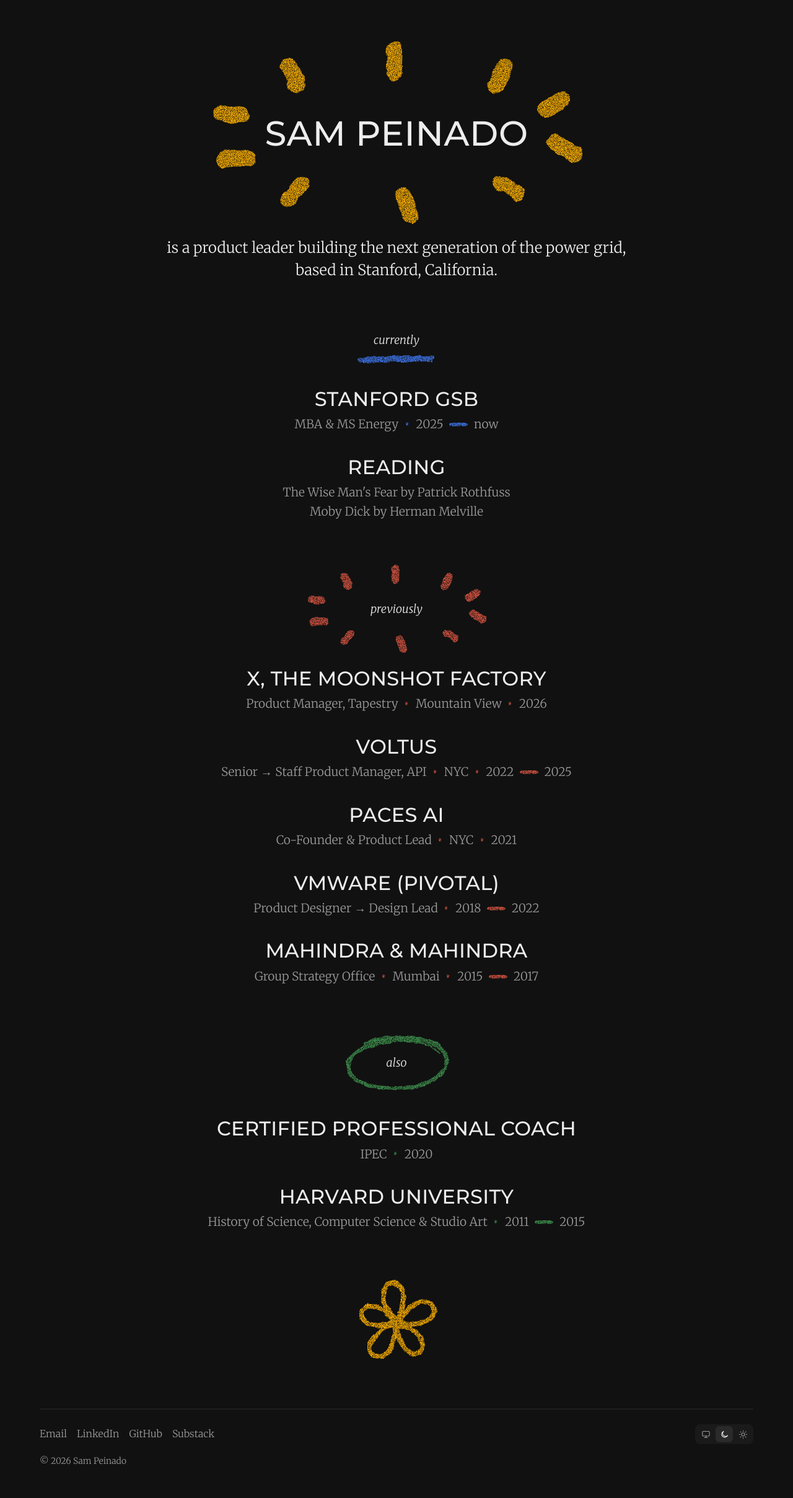
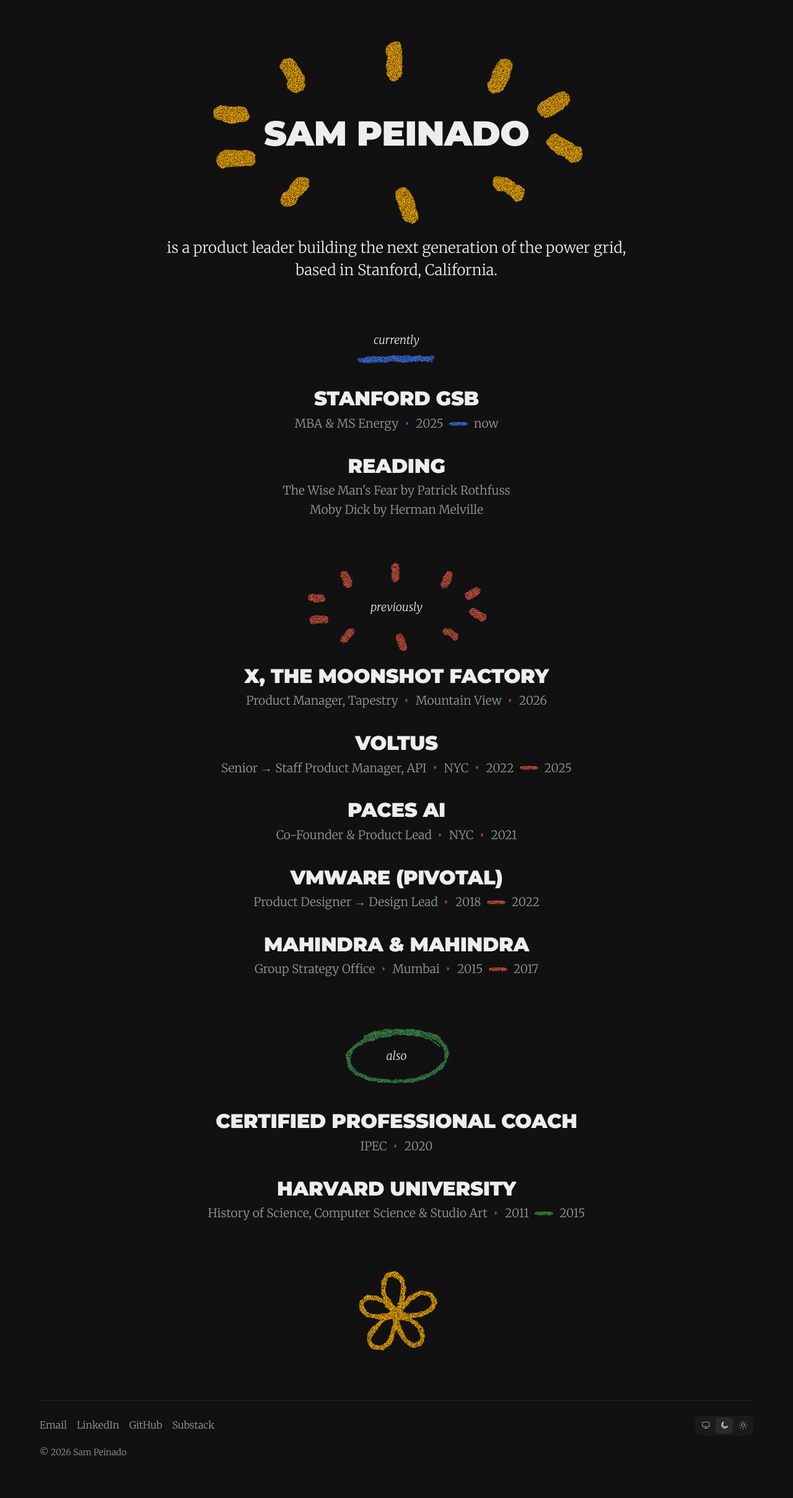
Before and after one commit to sampeinado/sampeinado.github.io, a Jekyll site: the page built from work/index.html, in a window 1280 px wide. Shown: the whole page at 62% size. Built offline with Jekyll 4.4.1, drawn with Linux system fonts in a browser that asks for light colours.

Commit message:
Match Work page headings to homepage heading style
Co-Authored-By: Claude Opus 5.5 <noreply@anthropic.com>

```diff
--- a/_includes/head.html
+++ b/_includes/head.html
@@ -11,5 +11,5 @@
 </script>
 <link rel="preconnect" href="https://fonts.googleapis.com">
 <link rel="preconnect" href="https://fonts.gstatic.com" crossorigin>
-<link href="https://fonts.googleapis.com/css2?family=Merriweather:ital,wght@0,300;0,700;1,300&family=Montserrat:wght@500;700;900&display=swap" rel="stylesheet">
+<link href="https://fonts.googleapis.com/css2?family=Merriweather:ital,wght@0,300;0,700;1,300&family=Montserrat:wght@700;900&display=swap" rel="stylesheet">
 <link rel="stylesheet" href="{{ '/assets/css/style.css' | relative_url }}?v={{ site.time | date: '%s' }}">
--- a/assets/css/style.css
+++ b/assets/css/style.css
@@ -144,8 +144,8 @@ section + section { margin-top: 2.5rem; }
 .burst-wrap .mark-burst { position: absolute; inset: 0; width: 100%; height: 100%; }
 .resume-name {
   position: relative; margin: 0;
-  font-family: "Montserrat", sans-serif; font-weight: 500;
-  font-size: clamp(2rem, 6.5vw, 3.5rem); letter-spacing: 0.01em; line-height: 1; text-transform: uppercase;
+  font-family: "Montserrat", sans-serif; font-weight: 900;
+  font-size: clamp(2rem, 6.5vw, 3.5rem); letter-spacing: -0.01em; line-height: 1.05; text-transform: uppercase;
 }
 .resume-intro { font-size: clamp(1.15rem, 2.6vw, 1.5rem); line-height: 1.5; margin: 1.5rem auto 0; max-width: 32em; }
 
@@ -160,8 +160,8 @@ section + section { margin-top: 2.5rem; }
 
 .resume-item { margin-bottom: 2.25rem; }
 .resume-item h2 {
-  font-family: "Montserrat", sans-serif; font-weight: 500;
-  font-size: clamp(1.4rem, 4vw, 2rem); letter-spacing: 0.01em; line-height: 1.15; margin: 0 0 0.4rem; text-transform: uppercase;
+  font-family: "Montserrat", sans-serif; font-weight: 900;
+  font-size: clamp(1.4rem, 4vw, 2rem); letter-spacing: -0.01em; line-height: 1.05; margin: 0 0 0.5rem; text-transform: uppercase;
 }
 .resume-meta, .resume-line { font-size: clamp(1rem, 2.4vw, 1.2rem); color: var(--muted); margin: 0; line-height: 1.6; }
 .resume-meta { display: flex; flex-wrap: wrap; justify-content: center; align-items: center; column-gap: 0.6rem; }
```
